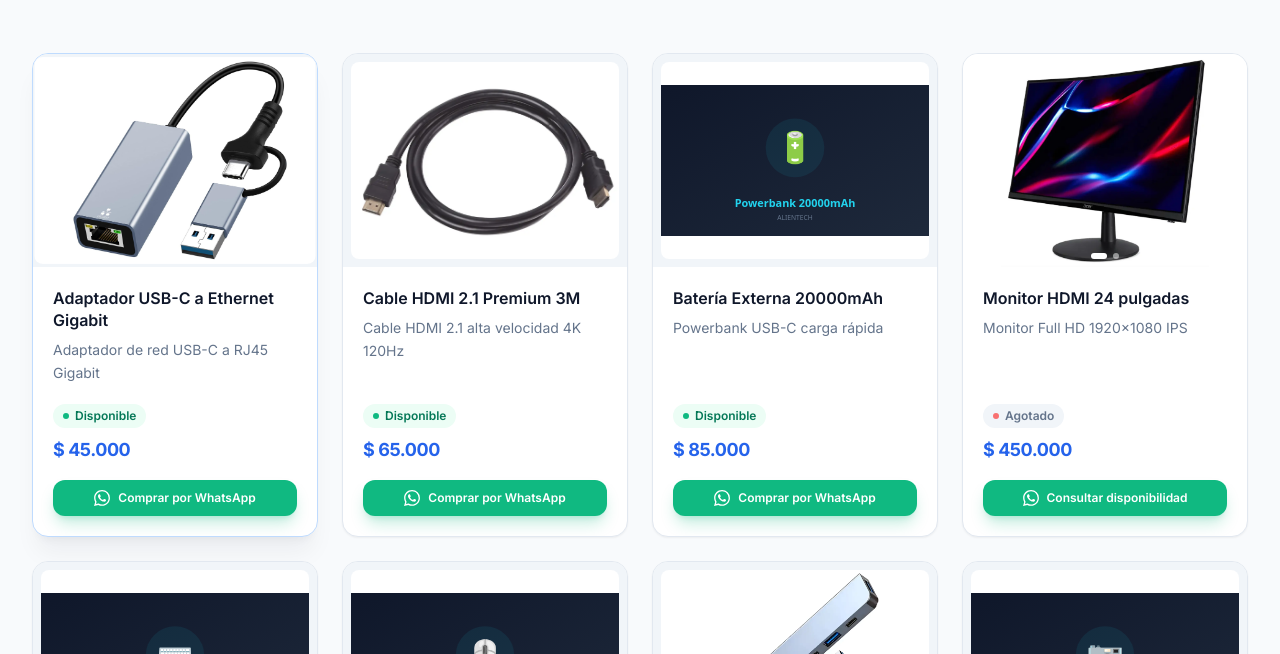
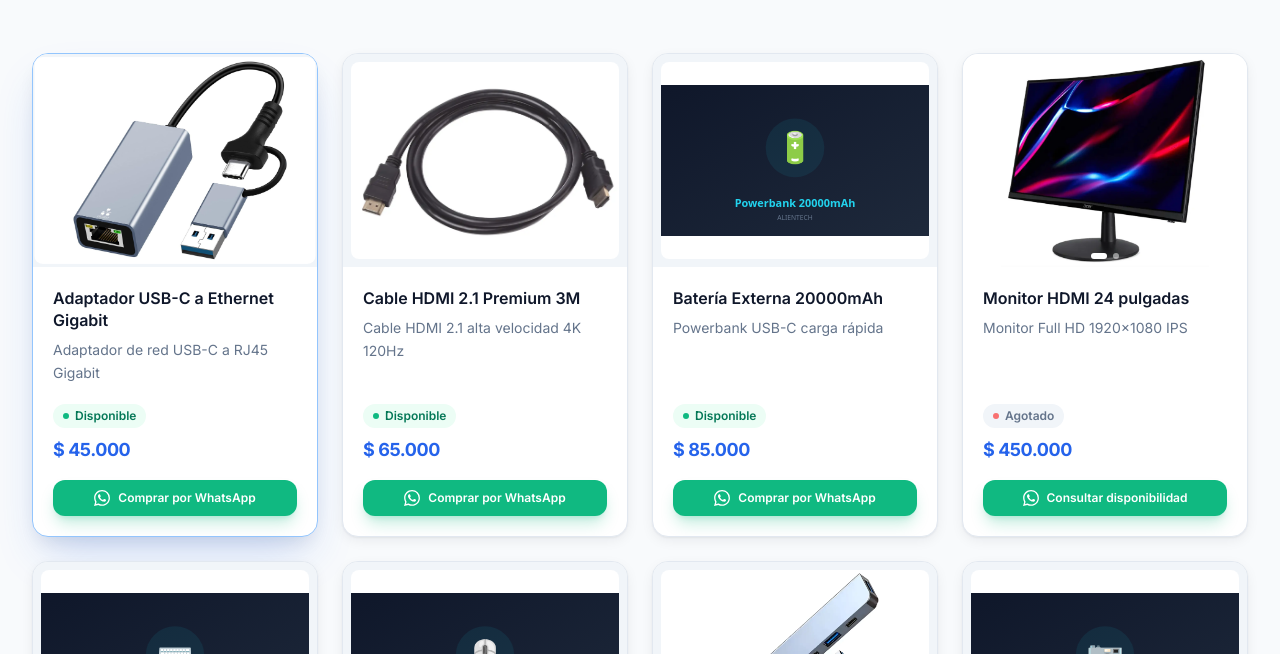
Before and after one commit to migue2016/alientech_shop, a website built with Vite: page index.html in a window 1280 px wide. In both pictures the pointer is over the element 175 px from the left and 1419 px from the top of the page. Shown: the part 1125-1779 px from the top of the page. Built offline with nearby package versions, Linux system fonts and the light colour scheme.

Commit message:
Efecto 3D y sombras profundas en tarjetas

```diff
--- a/src/styles/style.css
+++ b/src/styles/style.css
@@ -26,7 +26,18 @@
     @apply inline-flex items-center justify-center gap-2 rounded-xl bg-emerald-500 px-6 py-3 text-sm font-semibold text-white shadow-lg shadow-emerald-500/25 transition duration-200 hover:-translate-y-0.5 hover:bg-emerald-600;
   }
   .card {
-    @apply flex flex-col overflow-hidden rounded-2xl border border-slate-200 bg-white shadow-sm transition-all duration-300 hover:-translate-y-1 hover:border-blue-200 hover:shadow-xl hover:shadow-slate-900/5;
+    @apply flex flex-col overflow-hidden rounded-2xl border border-slate-200 bg-white transition-all duration-300;
+    box-shadow:
+      0 1px 2px rgba(15, 23, 42, 0.05),
+      0 4px 14px -2px rgba(15, 23, 42, 0.08);
+  }
+  .card:hover {
+    transform: translateY(-8px) scale(1.01);
+    border-color: rgb(147, 197, 253);
+    box-shadow:
+      0 24px 48px -12px rgba(37, 99, 235, 0.22),
+      0 10px 20px -8px rgba(15, 23, 42, 0.14),
+      inset 0 1px 0 rgba(255, 255, 255, 0.9);
   }
 }
 
```
